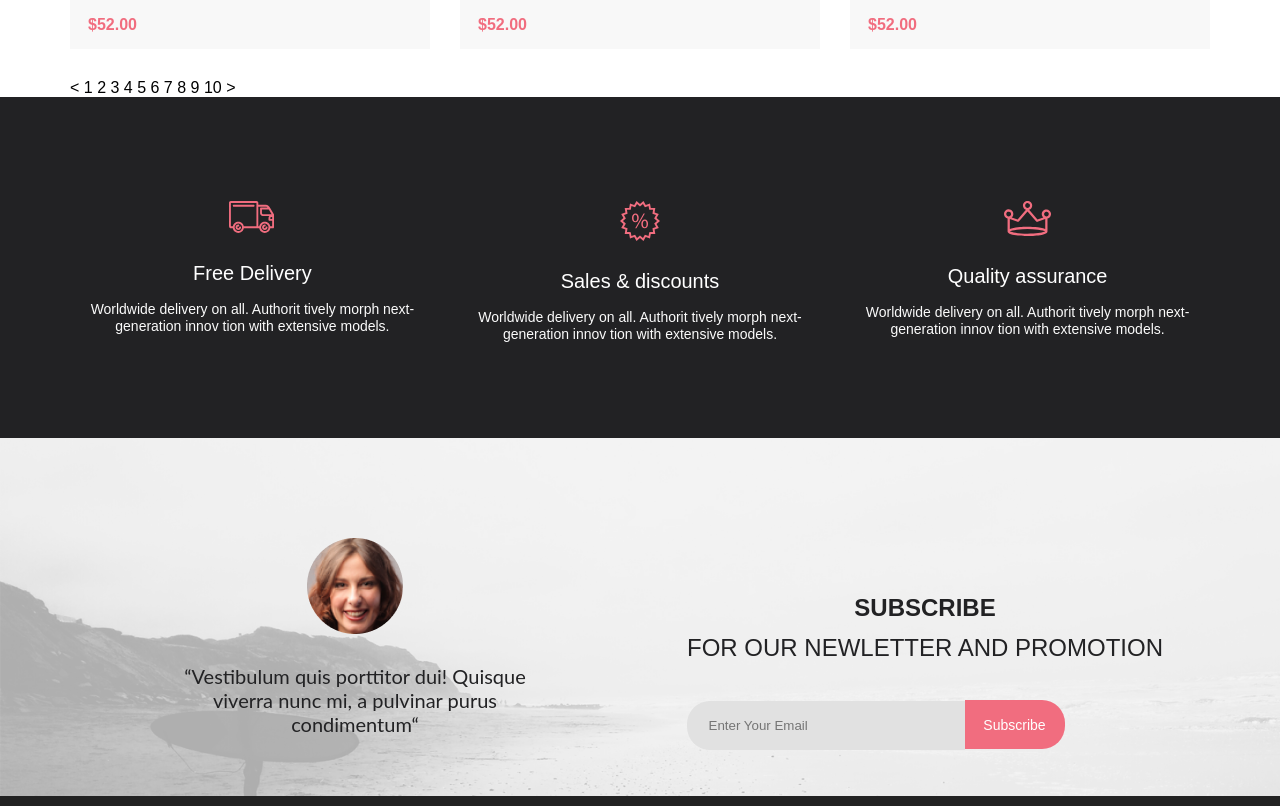
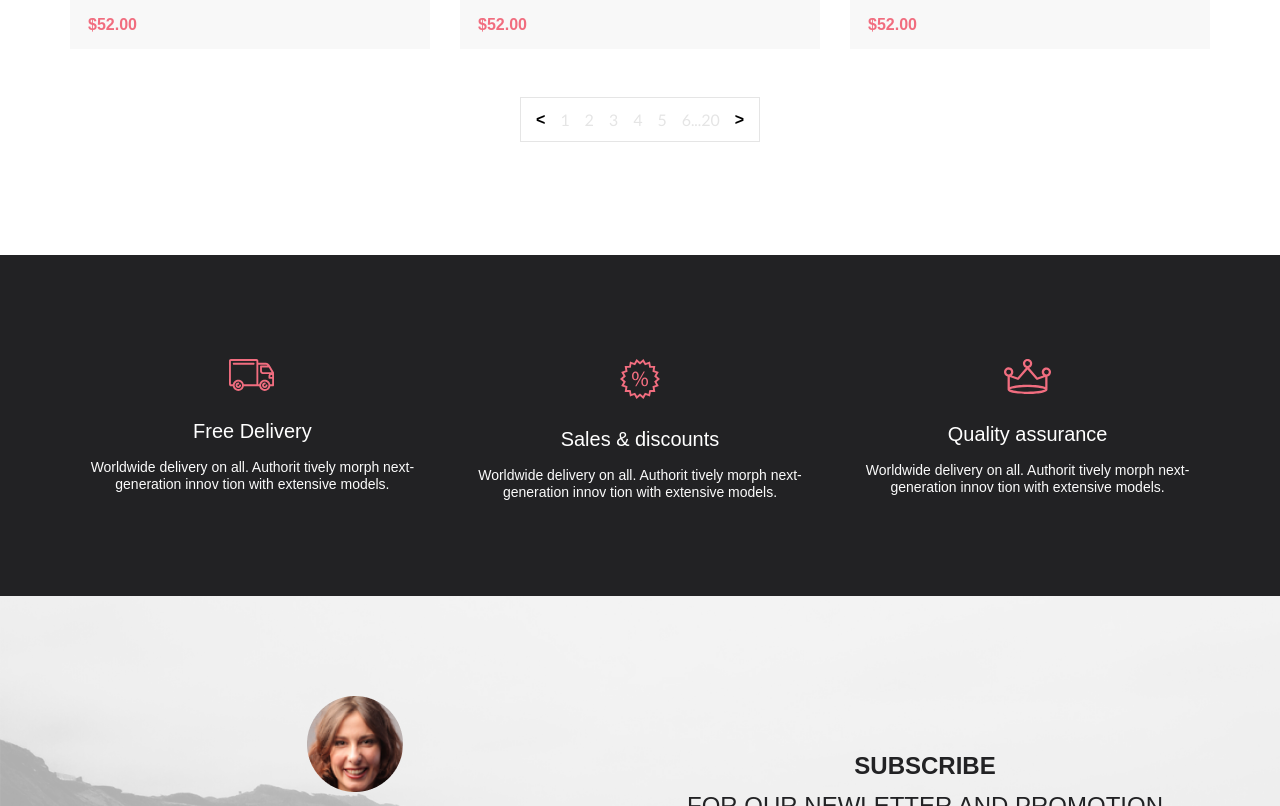
Before and after one commit to Kuldyaev/verstka_v1, a plain HTML site: page catalog.html in a window 1280 px wide. Shown: the part 2004-2810 px from the top of the page. Drawn offline with Linux system fonts and the light colour scheme.

Commit message:
PagesNavigationBar added

```diff
--- a/catalog.css
+++ b/catalog.css
@@ -120,8 +120,39 @@
 }
 .main-conteiner-block11{
 	grid-area: block11;
-	object-fit: contain;
-	position: relative;
+	display: flex;
+	justify-content: center;
+	margin-top: 18px;
+	height: 158px;
+}
+.pages-numbers{
+	height:  19px;
+	display: flex;
+	border: 1px solid #E5E5E5;
+	padding: 12px 15px ;
+}
+.pages-numbers-item{
+	margin-left: 15px;
+	font-family: "Lato-Regular";
+	font-weight: 300;
+	font-size: 16px;
+	line-height: 19px;
+	color: #E5E5E5;
+}
+.pages-numbers-item:first-of-type  {
+	font-family: sans-serif;
+	margin-left: 0px;
+	color: #000000;
+	font-weight: 600;
+}
+.pages-numbers-item:last-of-type  {
+	font-family: sans-serif;
+	color: #000000;
+	font-weight: 600;
+}
+
+.pages-numbers-item:hover {
+	color: #EF5B70;
 }
 
 
--- a/catalog.html
+++ b/catalog.html
@@ -177,7 +177,16 @@
 						</div>
 					</div>
 					<div class='main-conteiner-block11'>
-						< 1 2 3 4 5 6 7 8 9 10 >
+						<div class="pages-numbers">
+						 	<a class="pages-numbers-item" href="">&#706;</a>
+						 	<a class="pages-numbers-item" href="">1</a>
+						   <a class="pages-numbers-item" href="">2</a>
+						   <a class="pages-numbers-item" href="">3</a>
+						   <a class="pages-numbers-item" href="">4</a>
+						   <a class="pages-numbers-item" href="">5</a>
+						   <a class="pages-numbers-item" href="">6...20</a>
+						   <a class="pages-numbers-item" href="">&#707;</a>
+						</div>
 					</div>
 				</div>
 		</main>
```
